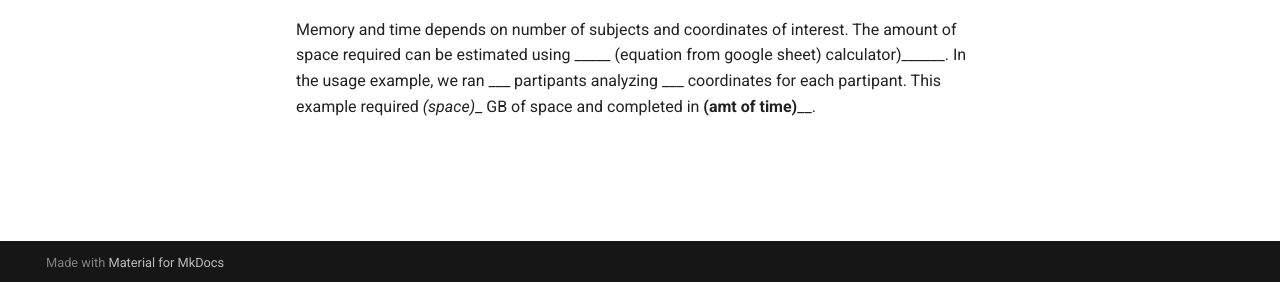
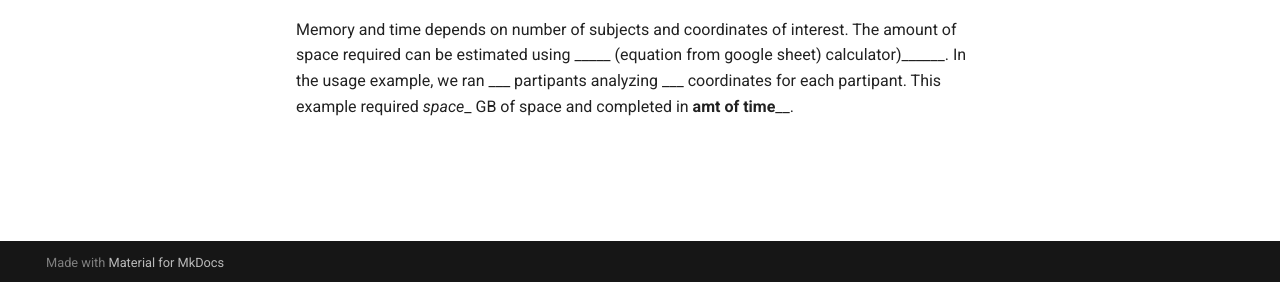
Before and after one commit to DCAN-Labs/simnibs_cifti_tools_RTD2, an MkDocs documentation site: the page built from docs/system_requirements.md, in a window 1280 px wide. Shown: the part 615-897 px from the top of the page. Built offline with MkDocs 1.6.1 and Material for MkDocs 9.7.7, drawn with Linux system fonts in a browser that asks for light colours.

```diff
--- a/docs/system_requirements.md
+++ b/docs/system_requirements.md
@@ -10,4 +10,4 @@
 - ?prep overview?
 
 ## Memory considerations
-Memory and time depends on number of subjects and coordinates of interest. The amount of space required can be estimated using _____ (equation from google sheet)  calculator)______. In the usage example, we ran ___ partipants analyzing ___ coordinates for each partipant. This example required _(space)__ GB of space and completed in __(amt of time)____.
+Memory and time depends on number of subjects and coordinates of interest. The amount of space required can be estimated using _____ (equation from google sheet)  calculator)______. In the usage example, we ran ___ partipants analyzing ___ coordinates for each partipant. This example required _space__ GB of space and completed in __amt of time____.
```
